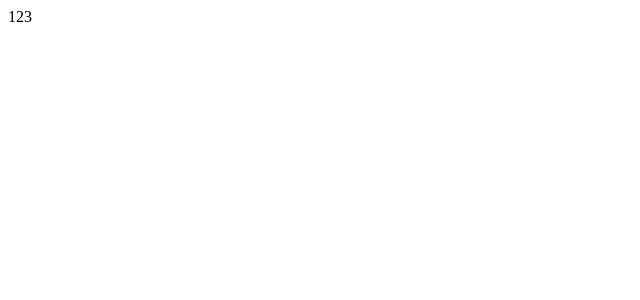
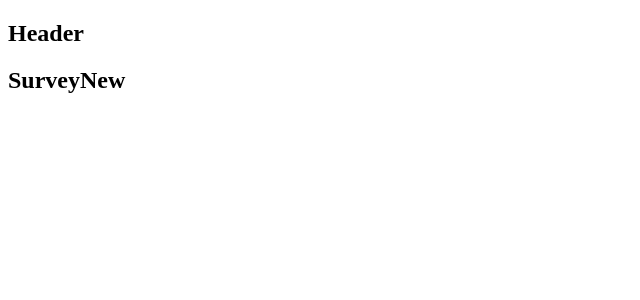
Before and after one commit to Grauero/EmailSender, a React (Create React App) app in the folder client/: page /surveys/new in a window 1280 px wide. Shown: the top 300 px of the page, without its empty margins (0-640 px from the left). Built offline with nearby package versions, Linux system fonts and the light colour scheme.

Commit message:
Added authReducer, configured routes boilerplate

```diff
--- a/client/src/components/App.js
+++ b/client/src/components/App.js
@@ -1,11 +1,26 @@
 import React from 'react';
 import { Provider } from 'react-redux';
+import { BrowserRouter, Route } from 'react-router-dom';
 
 import store from '../store/store';
 
+const Header = () => <h2>Header</h2>;
+const Dashboard = () => <h2>Dashboard</h2>;
+const SurveyNew = () => <h2>SurveyNew</h2>;
+const Landing = () => <h2>Landing</h2>;
+
 const App = () => (
   <Provider store={store}>
-    <div>123</div>
+    <div>
+      <BrowserRouter>
+        <div>
+          <Header />
+          <Route exact path="/" component={Landing} />
+          <Route exact path="/surveys" component={Dashboard} />
+          <Route exact path="/surveys/new" component={SurveyNew} />
+        </div>
+      </BrowserRouter>
+    </div>
   </Provider>
 );
 
--- /dev/null
+++ b/client/src/store/reducers/authReducer.js
@@ -0,0 +1,8 @@
+const initialState = {};
+
+export default function authReducer(state = initialState, action) {
+  switch (action.type) {
+    default:
+      return state;
+  }
+}
--- a/client/src/store/reducers/index.js
+++ b/client/src/store/reducers/index.js
@@ -1,3 +1,7 @@
 import { combineReducers } from 'redux';
 
-export default combineReducers({});
+import authReducer from './authReducer';
+
+export default combineReducers({
+  auth: authReducer
+});
```
